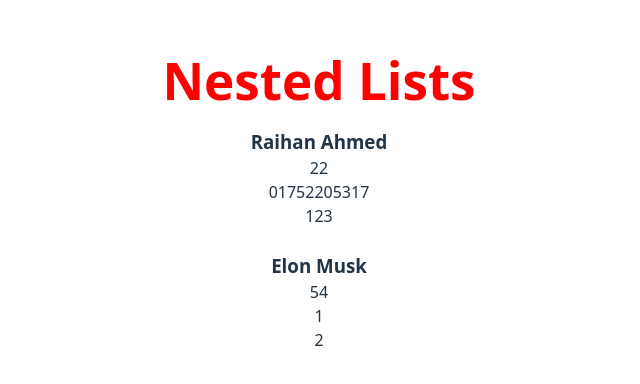
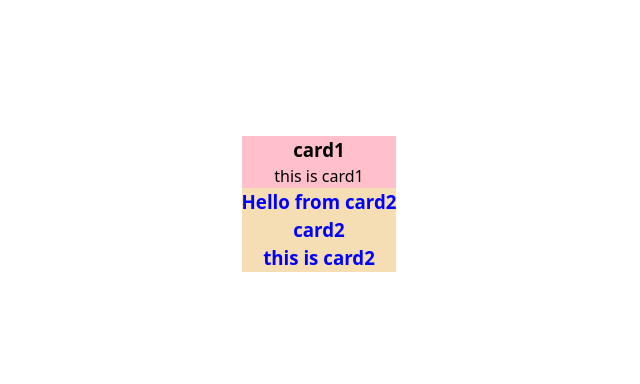
Before and after one commit to raihan2500/React, a React (Vite) app in the folder project1/: page / in a window 1280 px wide. Shown: the part 196-580 px from the top of the page, without its empty margins (321-961 px from the left). Built offline with nearby package versions, Linux system fonts and the light colour scheme.

Commit message:
Class 18: class component creation

```diff
--- a/project1/src/App.jsx
+++ b/project1/src/App.jsx
@@ -7,48 +7,17 @@ import Card from './components/Card'
 import Data from './data.json'
 import {v4 as uuidv4} from "uuid";
 
-const users = [
-  {
-    fullName: "Raihan Ahmed",
-    age: 22,
-    phones:[
-      {home: "01752205317"},
-      {office: "123"}
-    ]
-  },
+import Card1  from './components/Card1'; //Function Component
+import Card2 from './components/Card2'; //Class component
 
-  {
-    fullName: "Elon Musk",
-    age: 54,
-    phones:[
-      {home: "1"},
-      {office:"2"}
-    ]
-  }
-]
 
 
 function App(){
 
   return(
     <div>
-      <h1 style={{margin:"20px", color: "red"}} >Nested Lists</h1>
-      {
-        users.map((user, index)=>
-        <article key={index}>
-          <h3>{user.fullName}</h3>
-          <p>{user.age} </p>
-          {
-            user.phones.map((phone, index) =>
-            <div>
-              <p>{phone.home} </p>
-              <p>{phone.office} </p>
-            </div>
-            )
-          }
-          <br />
-        </article>)
-      }
+      <Card1 name = "card1" desc = "this is card1"/>
+      <Card2 name = "card2" desc = "this is card2"/>
 
     </div>
   )
--- /dev/null
+++ b/project1/src/components/Card1.jsx
@@ -0,0 +1,13 @@
+
+//This is a functional component.
+
+function Card1(props){
+  return (
+    <div style={{backgroundColor:"pink", color:"black"}}>
+      <h3>{props.name}</h3>
+      <p> {props.desc} </p>
+    </div>
+  );
+}
+
+export default Card1;
--- /dev/null
+++ b/project1/src/components/Card2.jsx
@@ -0,0 +1,16 @@
+import React, {Component} from 'react';
+
+
+class Card2 extends Component{
+  render(){
+    return (
+      <div style={{color:"blue", backgroundColor: "wheat"}}>
+        <h3>Hello from card2</h3>
+        <h3>{this.props.name} </h3>
+        <h3>{this.props.desc} </h3>
+      </div>
+    );
+  }
+}
+
+export default Card2;
```
